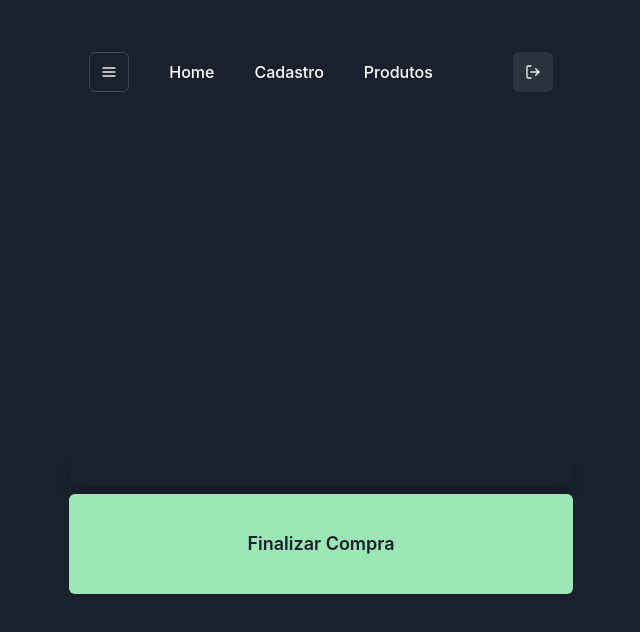
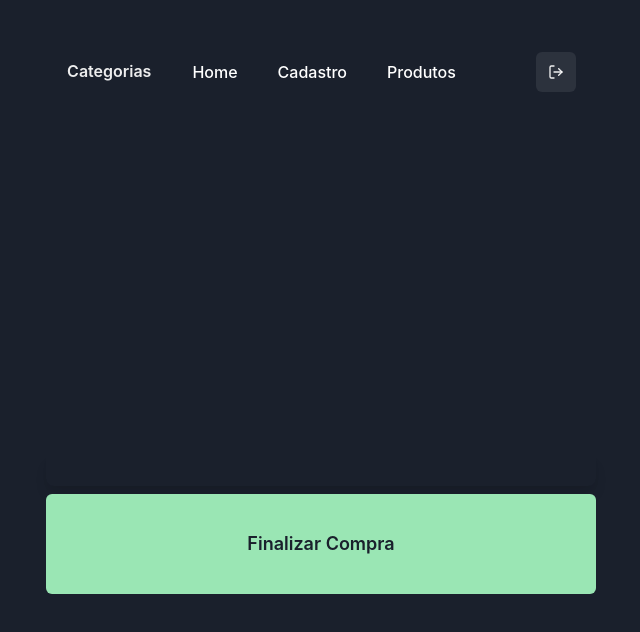
Before and after one commit to wierdest/ecommerce-react, a React (Vite) app: page /pedido in a window 1280 px wide. Shown: the top 632 px of the page, without its empty margins (319-959 px from the left). Built offline with nearby package versions, Linux system fonts and the light colour scheme.

Commit message:
bota categoria

```diff
--- a/src/components/MenuCategoria/MenuCategoria.jsx
+++ b/src/components/MenuCategoria/MenuCategoria.jsx
@@ -17,12 +17,12 @@ function MenuCategoria() {
   ]
   return (
       <Menu>
+
       <MenuButton
         as={IconButton}
         aria-label='Options'
-        icon={<HamburgerIcon />}
-        variant='outline'
-      />
+        variant='ghost'
+      >Categorias</MenuButton>
       <MenuList>
         <MenuItem onClick={(e) => handleNavegacaoCategoria(e, categorias[0])} icon={<AddIcon />}>
           Eletrônicos
--- a/src/components/Navbar/Navbar.jsx
+++ b/src/components/Navbar/Navbar.jsx
@@ -23,10 +23,9 @@ function Navbar() {
     <Box className='navBarClass' as="nav" bg="black.200" color="white" p={5} w="100 vw" >
     <Flex as="ul" listStyleType="none" m={0} p={0} alignItems="center" gap={10}>
       {
-        estaLogado && nome && <Box as="li">Olá, {nome}, relaxe. Temos o que vc precisa </Box>
+        estaLogado && nome && <Box as="li">Olá, {nome}</Box>
 
       }
-
       <Box as="li">
         <MenuCategoria/>
       </Box>
```
